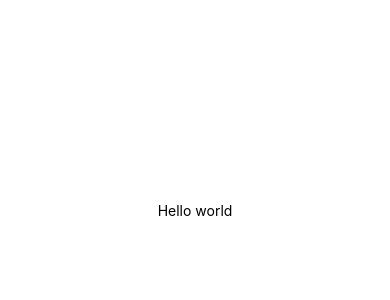
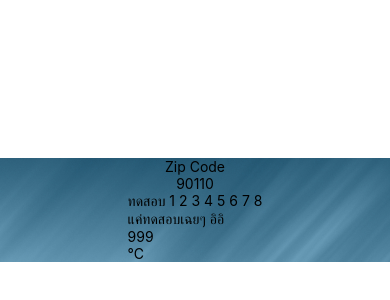
Before and after one commit to suraw00t/3SA04, a React Native app: screen / in a window 390 px wide. Shown: the part 212-512 px from the top of the page. Built offline with nearby package versions, Linux system fonts and the light colour scheme.

Commit message:
Components and Image Background

```diff
--- a/App.js
+++ b/App.js
@@ -1,13 +1,14 @@
 import { StatusBar } from 'expo-status-bar';
 import React from 'react';
 import { StyleSheet, Text, View } from 'react-native';
+import Weather from './components/Weather';
 export default function App() {
     const doIt = () => {
         console.log("Hello from console")
     }
     return (
         <View style={styles.container}>
-        <Text onPress={doIt}>Hello world</Text>
+        <Weather zipCode="90110" />
         <StatusBar style="auto" />
         </View>
     );
@@ -16,7 +17,6 @@ const styles = StyleSheet.create({
     container: {
         flex: 1,
         backgroundColor: '#fff',
-        alignItems: 'center',
         justifyContent: 'center',
     },
 });
--- /dev/null
+++ b/components/Forecast.js
@@ -0,0 +1,13 @@
+import { Text, View } from 'react-native';
+export default function Forecast(props) {
+    return (
+        <View >
+            <Text>{props.main}</Text>
+            <Text>{props.description}</Text>
+            <View>
+                <Text>{props.temp}</Text>
+                <Text>°C</Text>
+            </View>
+        </View>
+    );
+}
--- /dev/null
+++ b/components/Weather.js
@@ -0,0 +1,26 @@
+import { ImageBackground, StyleSheet, Text, View } from 'react-native';
+import { useState } from 'react';
+import Forecast from './Forecast';
+export default function Weather(props) {
+    const [forecastInfo, setForecastInfo] = useState({
+        main: 'ทดสอบ 1 2 3 4 5 6 7 8',
+        description: 'แค่ทดสอบเฉยๆ อิอิ',
+        temp: 999
+    })
+    return (
+        <View>
+            <ImageBackground source={require('../bg.png')} style={styles.backdrop}>
+                <Text>Zip Code</Text>
+                <Text>{props.zipCode}</Text>
+                <Forecast {...forecastInfo} />
+            </ImageBackground>
+        </View>
+    );
+}
+const styles = StyleSheet.create({
+    backdrop: {
+        alignItems: 'center',
+        width: '100%',
+        height: '100%',
+    },
+});
```
Also changed, not shown: bg.png (added).
